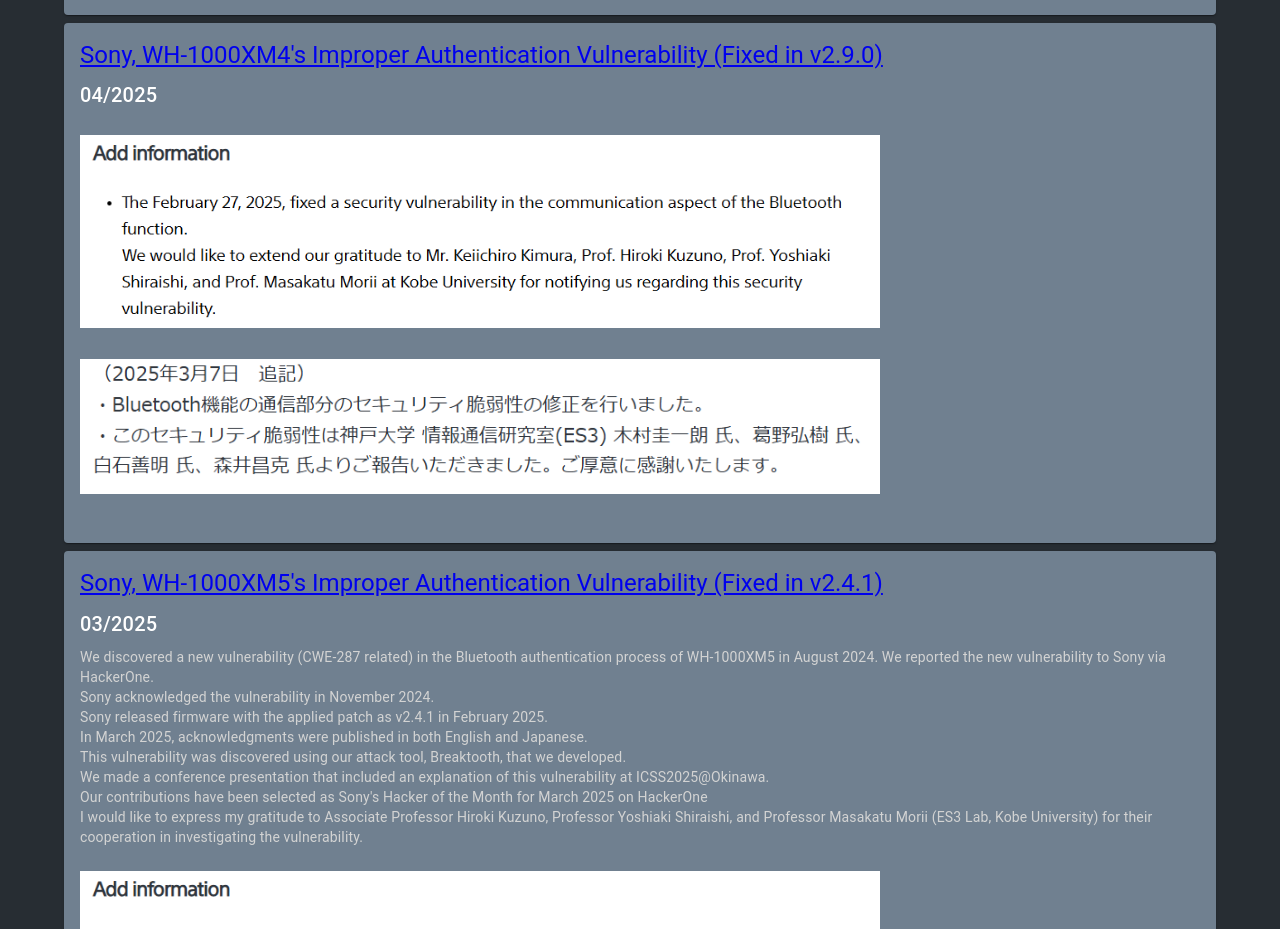
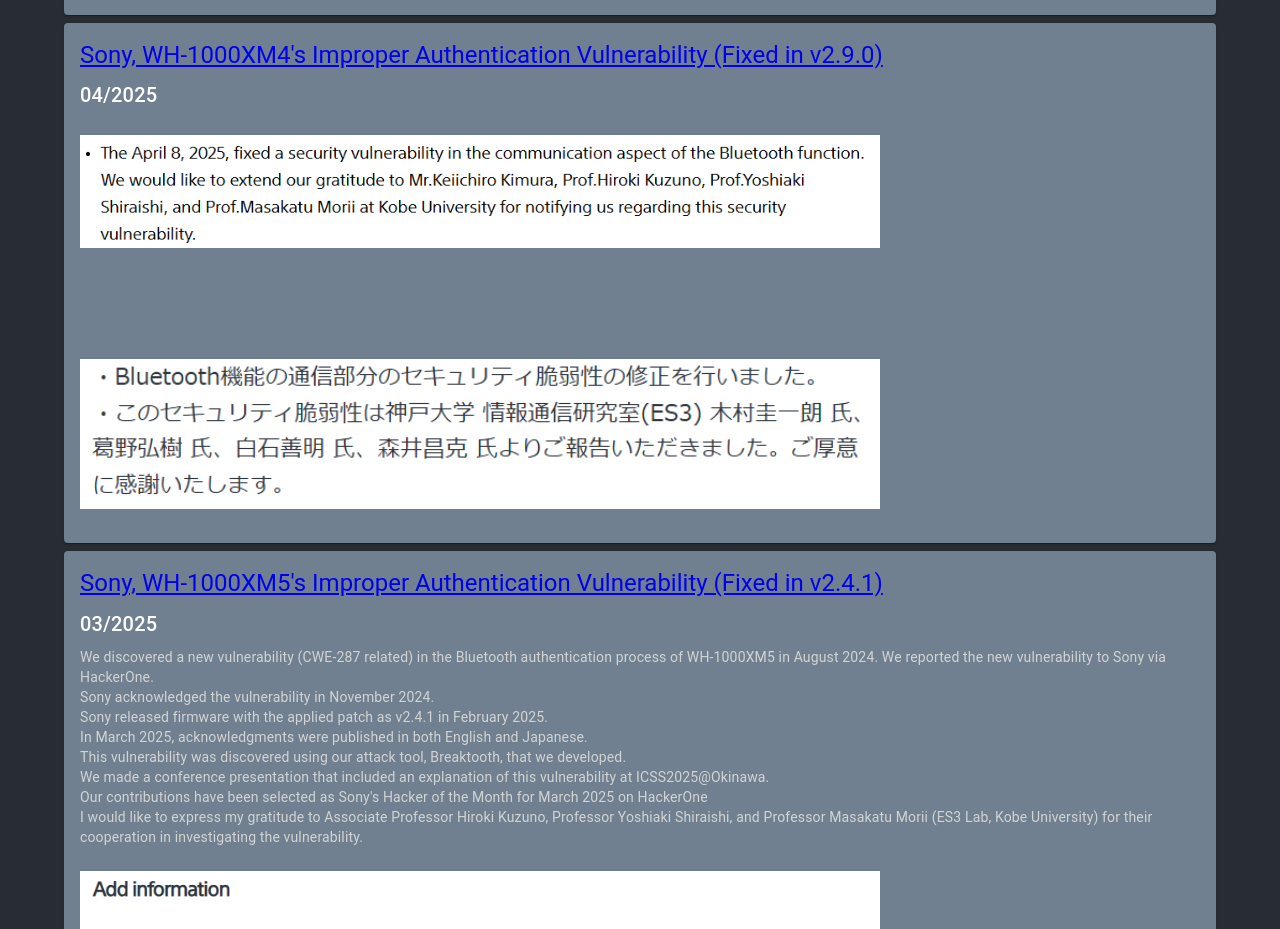
Before and after one commit to trapedev/trapedev.github.io, a React (Create React App) app in the folder app/: page / in a window 1280 px wide. Shown: the part 4980-5909 px from the top of the page. Built offline with nearby package versions, Linux system fonts and the light colour scheme.

Commit message:
commit all changes

```diff
--- a/app/src/pages/bugs/WH1000XM4AuthVulnFix.tsx
+++ b/app/src/pages/bugs/WH1000XM4AuthVulnFix.tsx
@@ -26,7 +26,7 @@ const WH1000XM4AuthVulnFix = () => {
         }}
       >
         <img
-          src="wh-1000xm5-acks-en.png"
+          src="wh-1000xm4-acks-en.png"
           style={{
             position: "absolute",
             width: "75%",
@@ -45,7 +45,7 @@ const WH1000XM4AuthVulnFix = () => {
         }}
       >
         <img
-          src="wh-1000xm5-acks-jp.png"
+          src="wh-1000xm4-acks-jp.png"
           style={{
             position: "absolute",
             width: "75%",
```
Also changed, not shown: 6 other files (tests, documents, lock files or other folders).
